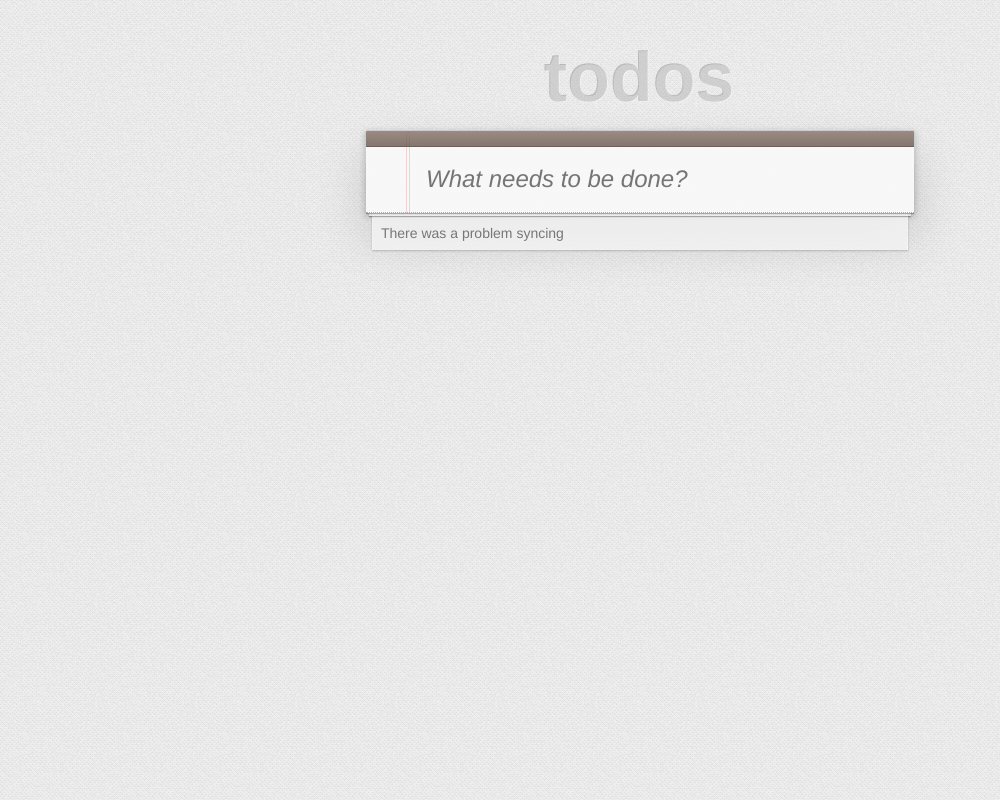
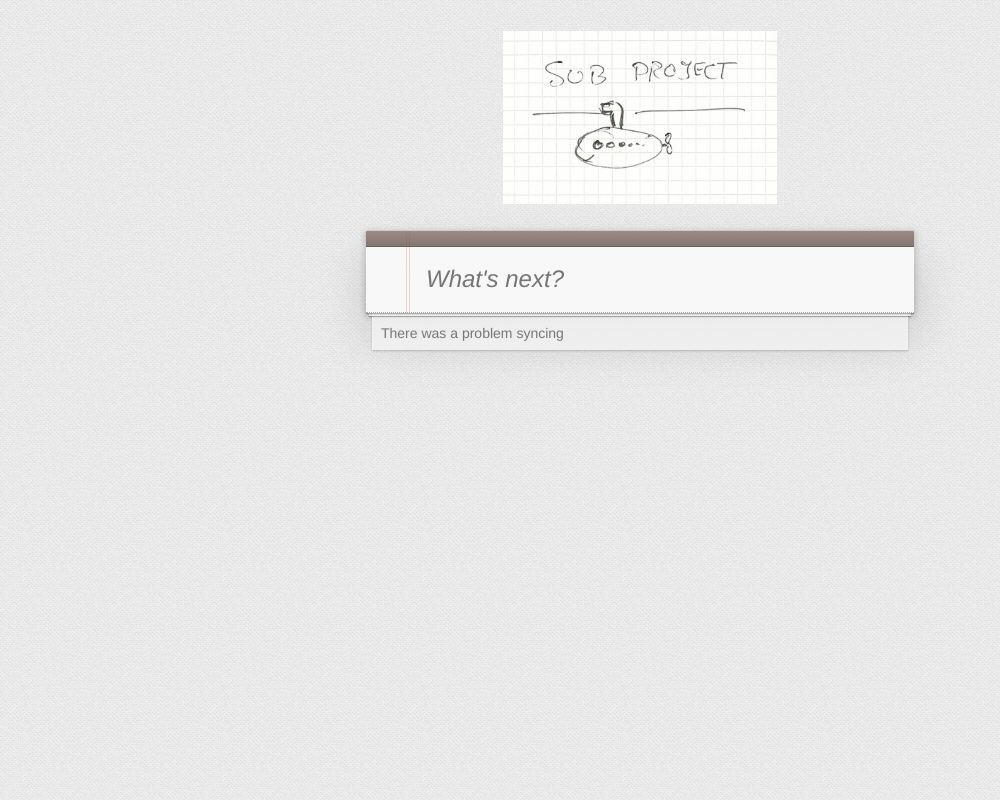
Before and after one commit to hbragge/subproject-1, a plain HTML site: page public/index.html in a window 1280 px wide. Shown: the whole page, without its empty margins (0-1000 px from the left). Drawn offline with Linux system fonts and the light colour scheme; no server answers.

Commit message:
added subproject logo

```diff
--- a/public/index.html
+++ b/public/index.html
@@ -3,14 +3,14 @@
   <head>
     <meta charset="utf-8">
     <meta http-equiv="X-UA-Compatible" content="IE=edge,chrome=1">
-    <title>Pouchdb Todo Example</title>
+    <title>subproject</title>
     <link rel="stylesheet" href="style/base.css">
   </head>
   <body>
     <section id="todoapp">
       <header id="header">
-        <h1>todos</h1>
-        <input id="new-todo" placeholder="What needs to be done?" autofocus>
+        <img id="subprojectlogo" src="style/subproject.png" />
+        <input id="new-todo" placeholder="What's next?" autofocus>
       </header>
       <section id="main">
       	<ul id="todo-list"></ul>
--- a/public/style/base.css
+++ b/public/style/base.css
@@ -37,7 +37,7 @@ body {
 #todoapp {
   background: #fff;
   background: rgba(255, 255, 255, 0.9);
-  margin: 130px 0 40px 0;
+  margin: 230px 0 40px 0;
   border: 1px solid #ccc;
   position: relative;
   border-top-left-radius: 2px;
@@ -64,23 +64,6 @@ body {
 #todoapp input:-moz-placeholder {
   font-style: italic;
   color: #a9a9a9;
-}
-
-#todoapp h1 {
-  position: absolute;
-  top: -120px;
-  width: 100%;
-  font-size: 70px;
-  font-weight: bold;
-  text-align: center;
-  color: #b3b3b3;
-  color: rgba(255, 255, 255, 0.3);
-  text-shadow: -1px -1px rgba(0, 0, 0, 0.2);
-  -webkit-text-rendering: optimizeLegibility;
-  -moz-text-rendering: optimizeLegibility;
-  -ms-text-rendering: optimizeLegibility;
-  -o-text-rendering: optimizeLegibility;
-  text-rendering: optimizeLegibility;
 }
 
 #header {
@@ -422,3 +405,11 @@ label[for='toggle-all'] {
 [data-sync-state=error] #sync-error {
   display: block;
 }
+
+#subprojectlogo {
+  width: 50%;
+  position: absolute;
+  top: -200px;
+  left: 50%;
+  margin-left: -25%;
+}
```
Also changed, not shown: public/style/subproject.png (added).
